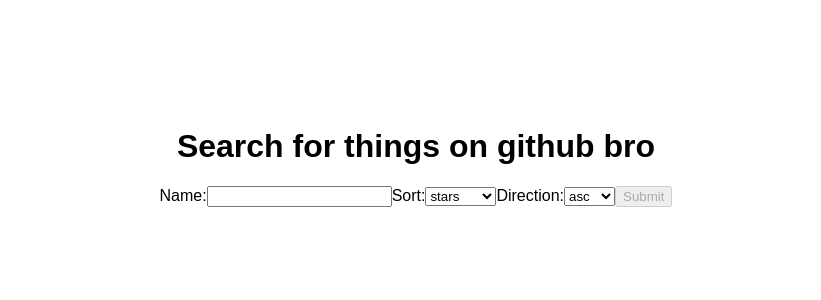
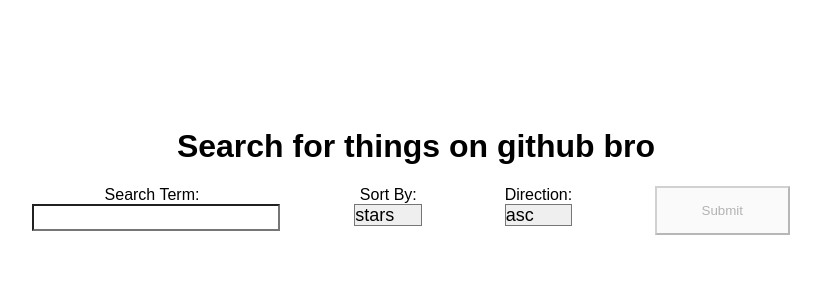
Before and after one commit to JonathanHemnes/react-github-search, a React app: page / in a window 1280 px wide. Shown: the top 300 px of the page, without its empty margins (224-1045 px from the left). Built offline with nearby package versions, Linux system fonts and the light colour scheme.

Commit message:
search form styling

```diff
--- a/src/App.scss
+++ b/src/App.scss
@@ -1,4 +1,19 @@
 .App {
-  margin-top: 10%;
-  text-align: center;
+    margin-top: 10%;
+    text-align: center;
+
+    input, select {
+        display: block;
+        margin: 0;
+        width: 100%;
+        font-family: sans-serif;
+        font-size: 18px;
+        appearance: none;
+        box-shadow: none;
+        border-radius: none;
+    }
+
+    input:focus {
+        outline: none;
+    }
 }
--- a/src/SearchForm.js
+++ b/src/SearchForm.js
@@ -1,4 +1,5 @@
 import React, { Component } from 'react';
+import './SearchForm.scss';
 
 export default class SearchForm extends Component {
 
@@ -10,13 +11,13 @@
         })
 
         return (
-            <div>
+            <div className="search-form">
                 <form onSubmit={this.props.handleSubmit}>
                     <label>
-                        Name:
+                        Search Term:
           <input type="text" name="term" onChange={this.props.handleChange} />
                     </label>
-                    <label>Sort:
+                    <label>Sort By:
                         <select name="sort" onChange={this.props.handleChange}>
                             {sortOptions}
                         </select>
@@ -27,7 +28,7 @@
                             <option value="desc">desc</option>
                         </select>
                     </label>
-                    <input type="submit" value="Submit" disabled={!this.props.canSubmit} />
+                    <button type="submit"disabled={!this.props.canSubmit}>Submit</button>
                 </form>
             </div>
         )
--- /dev/null
+++ b/src/SearchForm.scss
@@ -0,0 +1,20 @@
+.search-form {
+    form {
+        margin-left: 20%;
+        margin-right: 20%;
+        display: flex;
+        justify-content: space-between;
+
+        button {
+            margin: 0 10px 0 0;
+            padding: 15px 45px;
+            appearance: none;
+            box-shadow: none;
+            border-radius: 0;
+
+            &:focus {
+                outline: none;
+            }
+        }
+    }
+}
```
